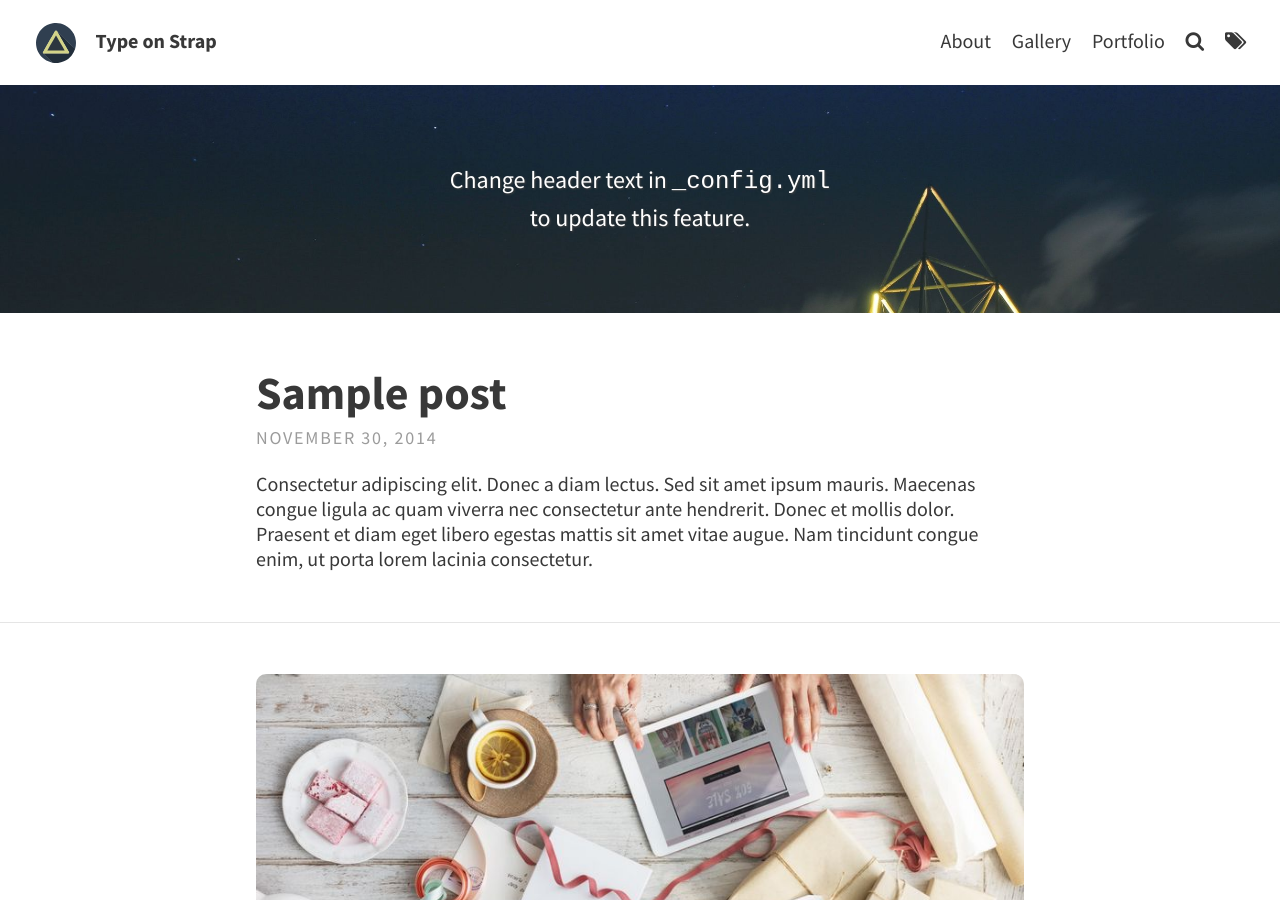
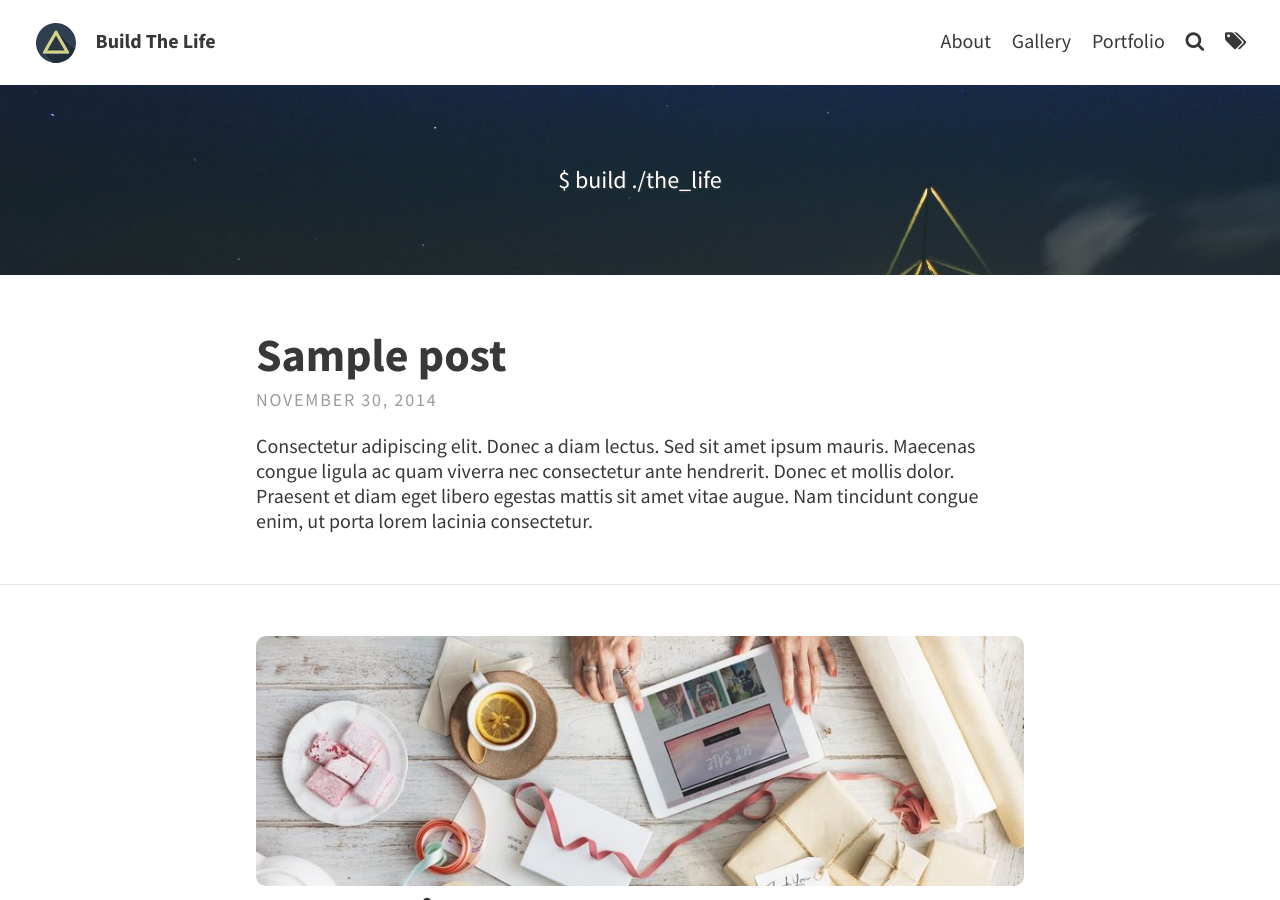
Before and after one commit to copyx/copyx.github.io, a Jekyll site: the page built from index.html, in a window 1280 px wide and 900 px high. Built offline with Jekyll 4.4.1, drawn with Linux system fonts in a browser that asks for light colours; the list of posts is cut into pages by our own code.

Commit message:
Change title, gravatar and github

```diff
--- a/_config.yml
+++ b/_config.yml
@@ -8,14 +8,14 @@
 # THEME-SPECIFIC CONFIGURATION
 theme_settings:
   # Meta
-  title: Type on Strap # blog's title
+  title: Build The Life # blog's title
   avatar: assets/img/triangle.svg
   favicon: assets/favicon.ico
-  gravatar: # Email MD5 hash
+  gravatar: 7f924b955d9eda6451732db60a2ceb93 # Email MD5 hash
 
   # Header and footer text
   header_text: > #two or three lines to describe your site
-     <p>Change header text in <code>_config.yml</code> <br> to update this feature.</p>
+     <p>$ build ./the_life</p>
   header_text_feature_image: assets/img/pexels/triangular.jpeg
   footer_text: >
    Powered by <a href="https://jekyllrb.com/">Jekyll</a> with <a href="https://github.com/sylhare/Type-on-Strap">Type on Strap</a>
@@ -29,7 +29,7 @@
   facebook:
   flickr:
   gitlab:
-  github: "sylhare"
+  github: "copyx"
   google_plus:
   instagram:
   keybase:
```
